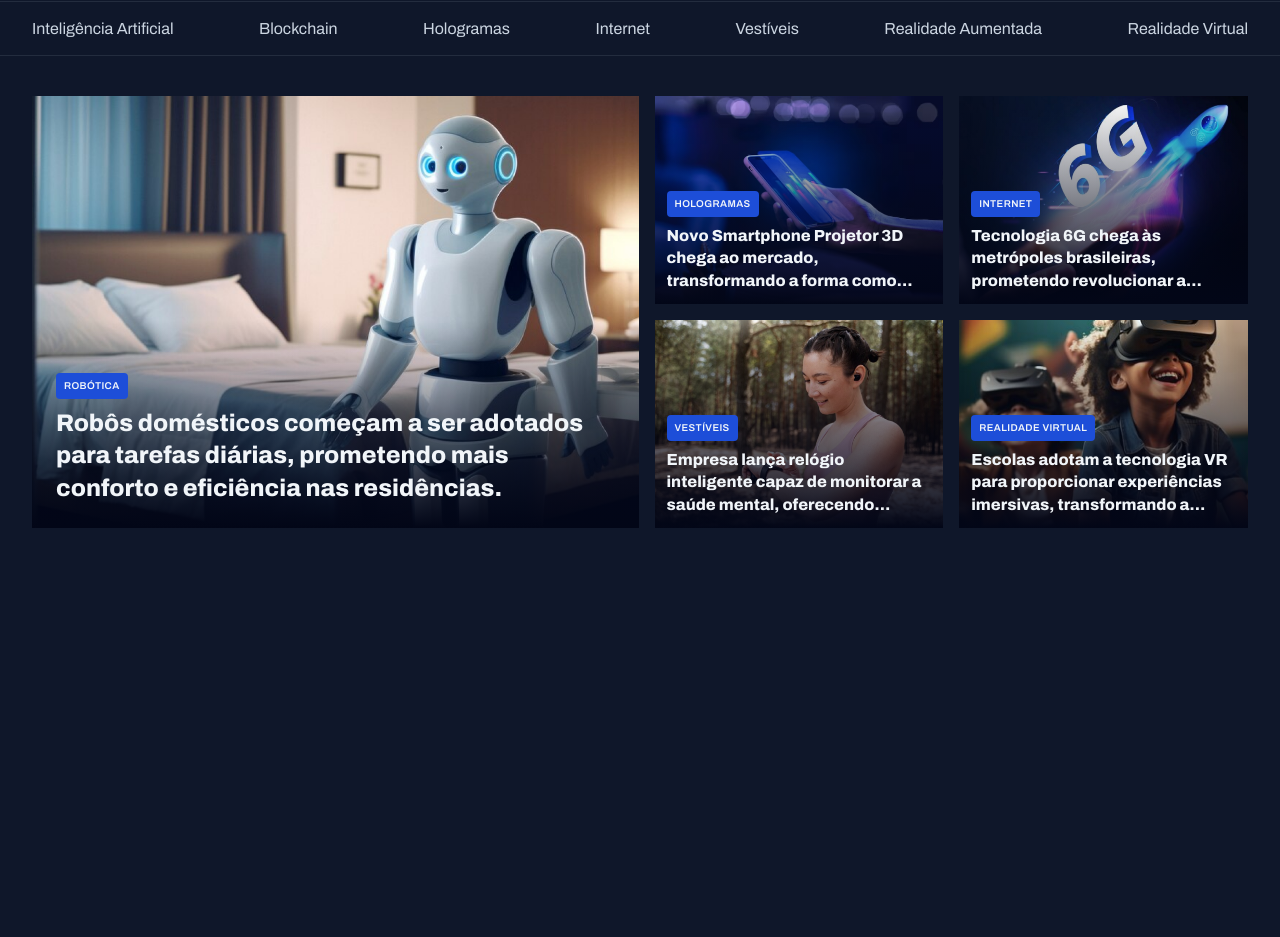
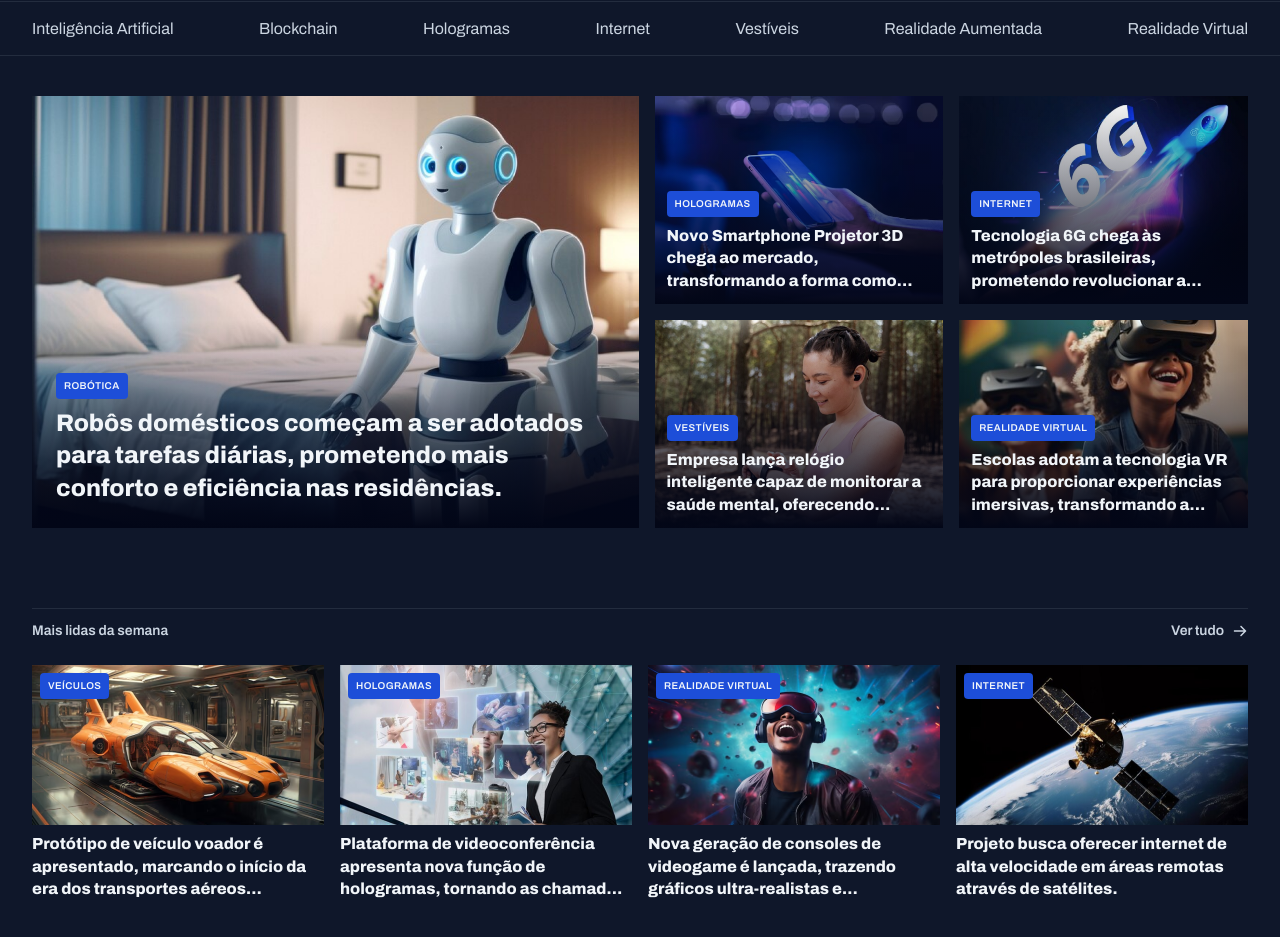
Before and after one commit to Deborah-Ferreira/technews, a plain HTML site: page index.html in a window 1280 px wide. Shown: the part 65-1002 px from the top of the page. Before the commit the page ends 800 px from the top, so only its background shows below. Drawn offline with Linux system fonts and the light colour scheme.

Commit message:
Section week

```diff
--- a/index.html
+++ b/index.html
@@ -83,6 +83,57 @@
                 </figure>
             </div>
         </section>
+        <section class="week py-xlg">
+            <div class="heading">
+                <small>Mais lidas da semana</small>
+                <small>Ver tudo</small>
+            </div>
+            <div class="wrapper flex flex-direction gap my-lg">
+                <figure>
+                    <img src="./assets/images/image06.png"
+                        alt="Protótipo de veículo voador é apresentado, marcando o início da era dos transportes aéreos pessoais.">
+                    <figcaption>
+                        <span>Veículos</span>
+                        <h2 class="texto">
+                            Protótipo de veículo voador é apresentado, marcando o início da era dos transportes aéreos
+                            pessoais.
+                        </h2>
+                    </figcaption>
+                </figure>
+                <figure>
+                    <img src="./assets/images/image07.png"
+                        alt="Plataforma de videoconferência apresenta nova função de hologramas, tornando as chamadas virtuais mais realistas e envolventes.">
+                    <figcaption>
+                        <span>Hologramas</span>
+                        <h2 class="texto">
+                            Plataforma de videoconferência apresenta nova função de hologramas, tornando as chamadas
+                            virtuais mais realistas e envolventes.
+                        </h2>
+                    </figcaption>
+                </figure>
+                <figure>
+                    <img src="./assets/images/image08.png"
+                        alt="Nova geração de consoles de videogame é lançada, trazendo gráficos ultra-realistas e experiências de jogo totalmente envolventes.">
+                    <figcaption>
+                        <span>Realidade virtual</span>
+                        <h2 class="texto">
+                            Nova geração de consoles de videogame é lançada, trazendo gráficos ultra-realistas e
+                            experiências de jogo totalmente envolventes
+                        </h2>
+                    </figcaption>
+                </figure>
+                <figure>
+                    <img src="./assets/images/image09.png"
+                        alt="Projeto busca oferecer internet de alta velocidade em áreas remotas através de satélites.">
+                    <figcaption>
+                        <span>Internet</span>
+                        <h2 class="texto">
+                            Projeto busca oferecer internet de alta velocidade em áreas remotas através de satélites.
+                        </h2>
+                    </figcaption>
+                </figure>
+            </div>
+        </section>
     </main>
 </body>
 </html>
--- a/styles/sections.css
+++ b/styles/sections.css
@@ -33,6 +33,38 @@
         max-height: 12.5rem;
     }
 }
+.heading {
+    border-top: 1px solid hsla(213, 27%, 84%, 0.106);
+    display: flex;
+    justify-content: space-between;
+    padding-top: .75rem;
+    & small:nth-child(2) {
+        background: url(../assets/icons/ArrowRight.svg) no-repeat right;
+        padding-inline: 1.5rem;
+    }
+
+    & :nth-child(2):hover {
+        background: url(../assets/icons/ArrowRight-hover.svg) no-repeat right;
+        padding-inline: 1.5rem;
+    }
+}
+.week {
+    & figure {
+        position: relative;
+        display: flex;
+        flex-direction: column;
+        gap: .5rem;
+    }
+
+    & figcaption {
+        display: flex;
+        & span {
+            position: absolute;
+            top: 0;
+            margin: .5rem;
+        }
+    }
+}
 @media(width >= 80em) {
     & .destaques {
         flex-direction: row;
@@ -51,4 +83,14 @@
             margin: .75rem;
         }
     }
+    & .week {
+        & div:nth-child(2) {
+            display: grid;
+            grid-template-columns: repeat(4, 1fr);
+            & img {
+                max-width: 100%;
+                height: 100%;
+            }
+        }
+    }
 }
```
